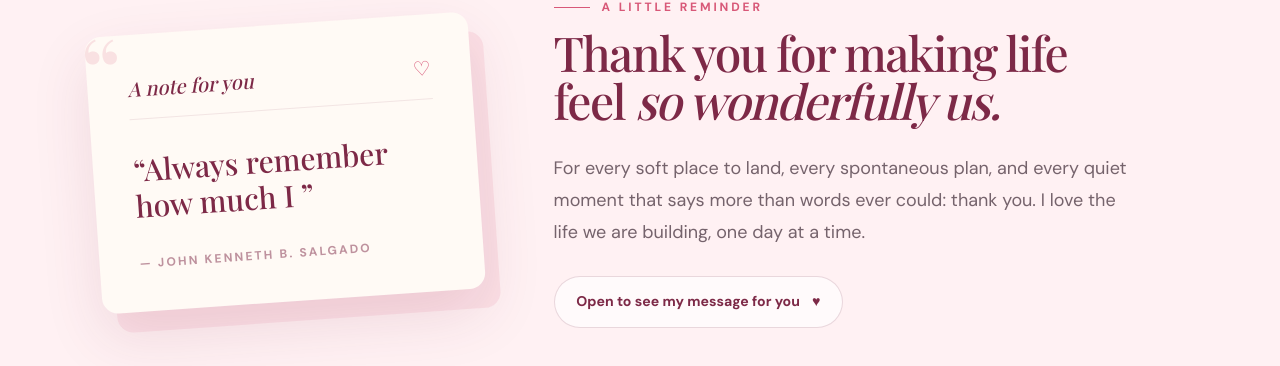
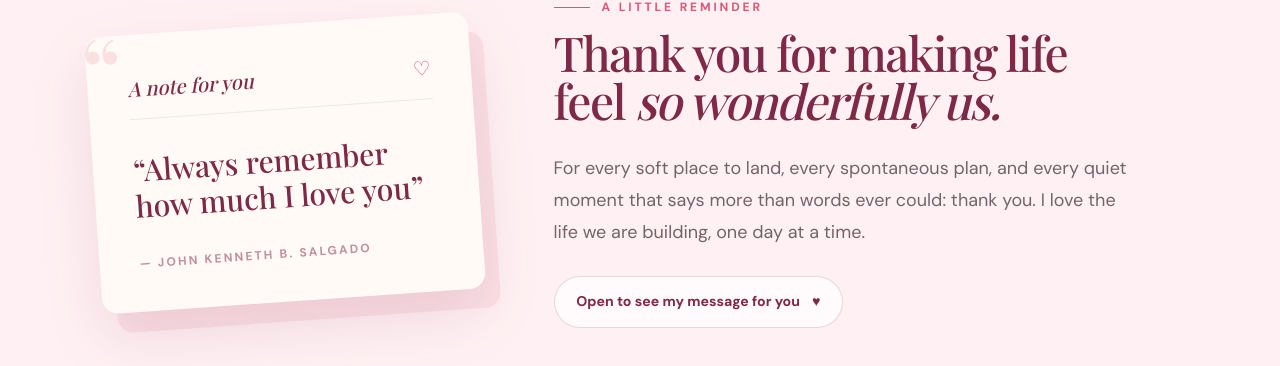
Before and after one commit to J0hnK3nn3th/Anniversary, a Django app: page / in a window 1280 px wide. Shown: the part 1870-2236 px from the top of the page. Run offline with Django 5.2, Linux system fonts and the light colour scheme; some libraries are stand-ins or nearby versions; some web fonts are replaced.

Commit message:
Initial Commit

```diff
--- a/mainpage/templates/mainpage.html
+++ b/mainpage/templates/mainpage.html
@@ -160,7 +160,7 @@
                 <span class="font-display text-xl italic text-wine">A note for you</span>
                 <span class="text-xl text-rose">♡</span>
               </div>
-              <p class="font-display text-xl leading-relaxed text-wine sm:text-3xl">“Always remember how much I ”</p>
+              <p class="font-display text-xl leading-relaxed text-wine sm:text-3xl">“Always remember how much I love you”</p>
               <p class="mt-6 text-xs font-bold tracking-[0.14em] text-wine/50 uppercase sm:mt-8 sm:tracking-[0.18em]">— John Kenneth B. Salgado</p>
             </div>
             <span class="absolute left-4 top-2 font-display text-8xl text-rose/15">“</span>
```
